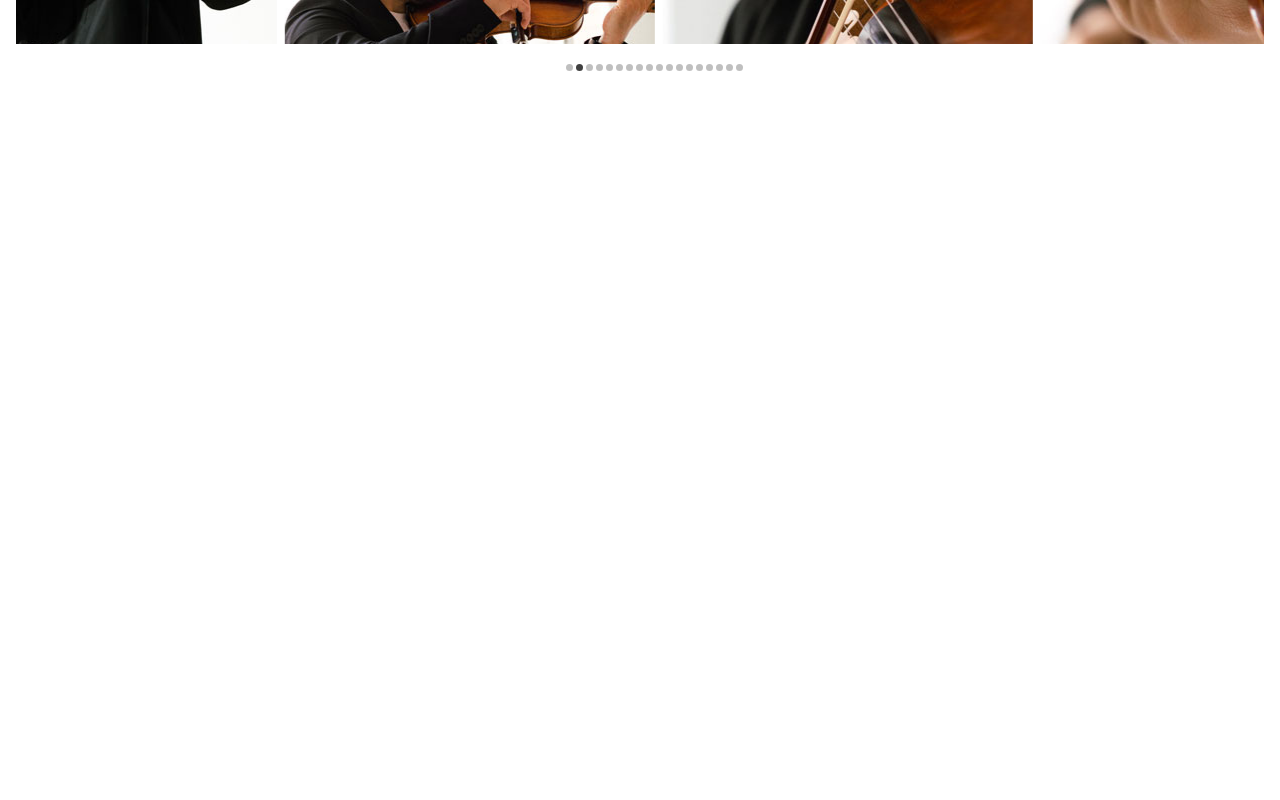
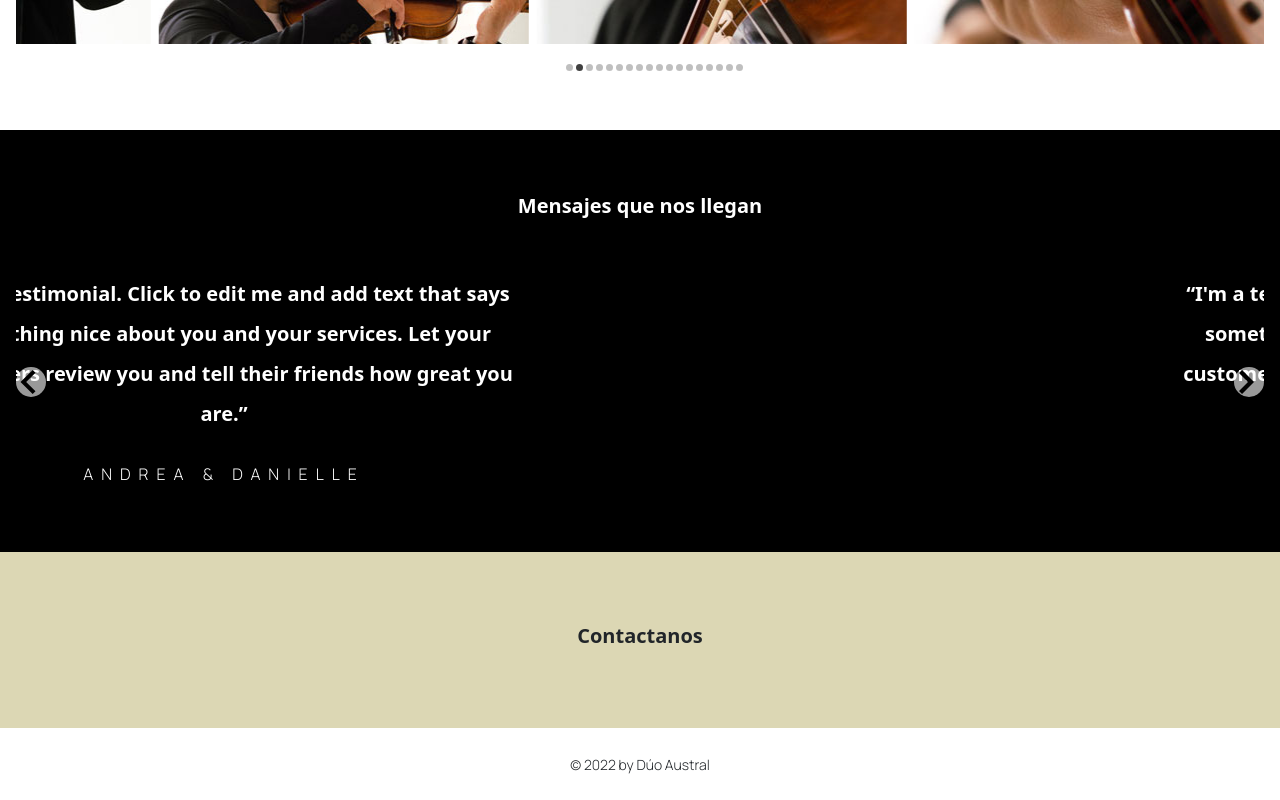
Before and after one commit to mxchristian17/duoaustral, a React (Create React App) app: page / in a window 1280 px wide. Shown: the part 3416-4216 px from the top of the page. Before the commit the page ends 3522 px from the top, so only its background shows below. Built offline with nearby package versions, Linux system fonts and the light colour scheme.

Commit message:
messages, contact and footer created

```diff
--- a/src/App.js
+++ b/src/App.js
@@ -5,6 +5,9 @@ import AboutUs from './Components/AboutUs/AboutUs';
 import Video from './Components/Video/Video';
 import Services from './Components/Services/Services';
 import Gallery from './Components/Gallery/Gallery';
+import Messages from './Components/Messages/Messages';
+import Contact from './Components/Contact/Contact';
+import Footer from './Components/Footer/Footer';
 import { BrowserRouter } from 'react-router-dom';
 
 function App() {
@@ -25,6 +28,9 @@ function App() {
         <AboutUs />
         <Services />
         <Gallery />
+        <Messages />
+        <Contact />
+        <Footer />
       </div>
     </BrowserRouter>
   );
--- /dev/null
+++ b/src/Components/Contact/Contact.js
@@ -0,0 +1,20 @@
+import React from 'react'
+
+const Contact = () => {
+
+    const style = {
+        'backgroundColor' : 'rgb(220, 215, 180)',
+    }
+
+  return (
+    <div className="w-100 p-lg-4" style={style} id="contacto">
+        <div className="row p-2 py-4 my-4">
+            <div className="col">
+                <h5 style={{'fontWeight' : '600'}}>Contactanos</h5>
+            </div>
+        </div>
+    </div>
+  )
+}
+
+export default Contact
--- /dev/null
+++ b/src/Components/Footer/Footer.js
@@ -0,0 +1,12 @@
+import React from 'react'
+
+const Footer = () => {
+
+    const manropeFont = {'fontFamily' : "'Manrope', sans-serif"}
+
+  return (
+    <div style={manropeFont} className="p-4"><small>© 2022 by Dúo Austral</small></div>
+  )
+}
+
+export default Footer
--- /dev/null
+++ b/src/Components/Messages/Messages.js
@@ -0,0 +1,39 @@
+import React from 'react'
+import { Slide } from "react-slideshow-image";
+import 'react-slideshow-image/dist/styles.css'
+
+const Messages = () => {
+
+    const manropeFont = {'fontFamily' : "'Manrope', sans-serif", 'letterSpacing' : '0.5rem'}
+
+    const properties = {
+        duration: 3000,
+        transitionDuration: 200,
+        slidesToShow: 1,
+        slidesToScroll: 1,
+        autoplay: true,
+        indicators: true,
+        responsive: [{ breakpoint: 1024, settings: { slidesToShow: 1, slidesToScroll: 1 }}]
+    };
+
+    const images = [
+        ['MIKE & MIA', "“I'm a testimonial. Click to edit me and add text that says something nice about you and your services. Let your customers review you and tell their friends how great you are.”"],
+        ['ANDREA & DANIELLE', "“I'm a testimonial. Click to edit me and add text that says something nice about you and your services. Let your customers review you and tell their friends how great you are.”"],
+        ['LAUREN & SEAN', "“I'm a testimonial. Click to edit me and add text that says something nice about you and your services. Let your customers review you and tell their friends how great you are.”"]
+      ];
+
+  return (
+    <div className="w-100 mt-lg-4 p-lg-3 bg-black text-white" id="mensajes">
+        <div className="row p-2 py-4 my-4">
+            <div className="col">
+                <h5 style={{'fontWeight' : '600'}}>Mensajes que nos llegan</h5>
+            </div>
+        </div>
+        <Slide {...properties}>
+          { images.map((each, index) => <div key={index} className="text-center"><div style={{'fontWeight' : '700'}} className='col col-lg-6 pb-4 px-3 lh-lg h5 m-auto'>{each[1]}</div><div style={manropeFont} className="text-center lh-lg fw-light">{each[0]}</div></div>) }
+        </Slide>
+    </div>
+  )
+}
+
+export default Messages
--- a/src/Components/NavBar/NavBar.js
+++ b/src/Components/NavBar/NavBar.js
@@ -36,13 +36,13 @@ const NavBar = () => {
                         <Link className="nav-link" to="#servicios" scroll={el => scrollWithOffset(el)}>Servicios</Link>
                     </li>
                     <li className="nav-item">
-                        <a className="nav-link" href="#/">Galería de Fotos</a>
+                        <Link className="nav-link" to="#galeria-de-fotos" scroll={el => scrollWithOffset(el)}>Galería de Fotos</Link>
                     </li>
                     <li className="nav-item">
-                        <a className="nav-link" href="#/">Mensajes</a>
+                        <Link className="nav-link" to="#mensajes" scroll={el => scrollWithOffset(el)}>Mensajes</Link>
                     </li>
                     <li className="nav-item">
-                        <a className="nav-link" href="#/">Contacto</a>
+                        <Link className="nav-link" to="#contacto" scroll={el => scrollWithOffset(el)}>Contacto</Link>
                     </li>
                 </ul>
             </div>
```
